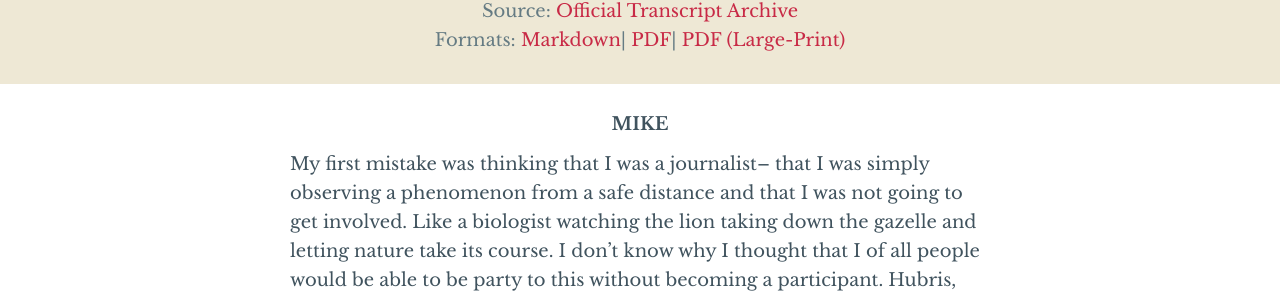
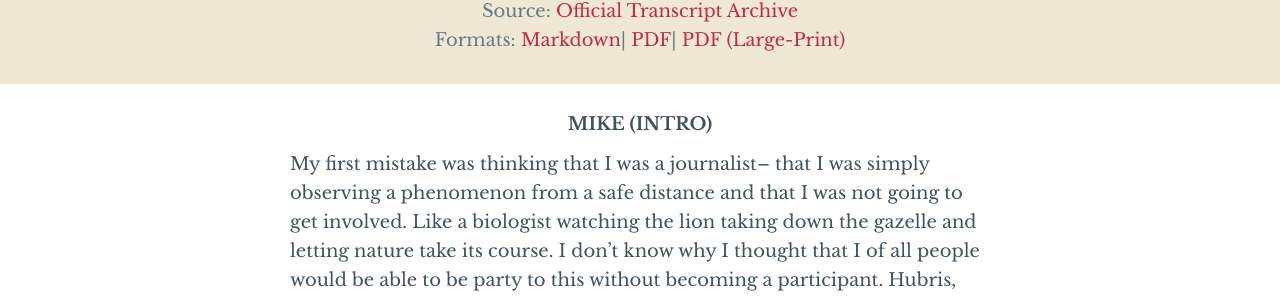
Before and after one commit to spooky-james/unofficial-woe.begone-transcripts, a Jekyll site: the page built from _posts/2020-12-01-001.md, in a window 1280 px wide and 900 px high, scrolled down 370 px. Shown: the part 147-445 px from the top of the window. Built offline with Jekyll 4.4.1, drawn with Linux system fonts in a browser that asks for light colours.

Commit message:
Update 2020-12-01-001.md

```diff
--- a/_posts/2020-12-01-001.md
+++ b/_posts/2020-12-01-001.md
@@ -20,7 +20,7 @@ wiki_url:        https://woebegone.fandom.com/wiki/1:_Participant_Observation
 notes:           "Edited by [james-spooky]"
 ---
 
-#### MIKE
+#### MIKE (INTRO)
 
 My first mistake was thinking that I was a journalist-- that I was simply observing a phenomenon from a safe distance and that I was not going to get involved. Like a biologist watching the lion taking down the gazelle and letting nature take its course. I don’t know why I thought that I of all people would be able to be party to this without becoming a participant. Hubris, maybe. It wouldn’t be the first time that hubris has been my undoing. I’m not a journalist. I’m not a professional. I’m a shitty podcaster. At best. A hubristic, shitty podcaster. So at least I can do that.
 
```
Also changed, not shown: other parts of _posts/2020-12-01-001.md (+0 -2 lines).
